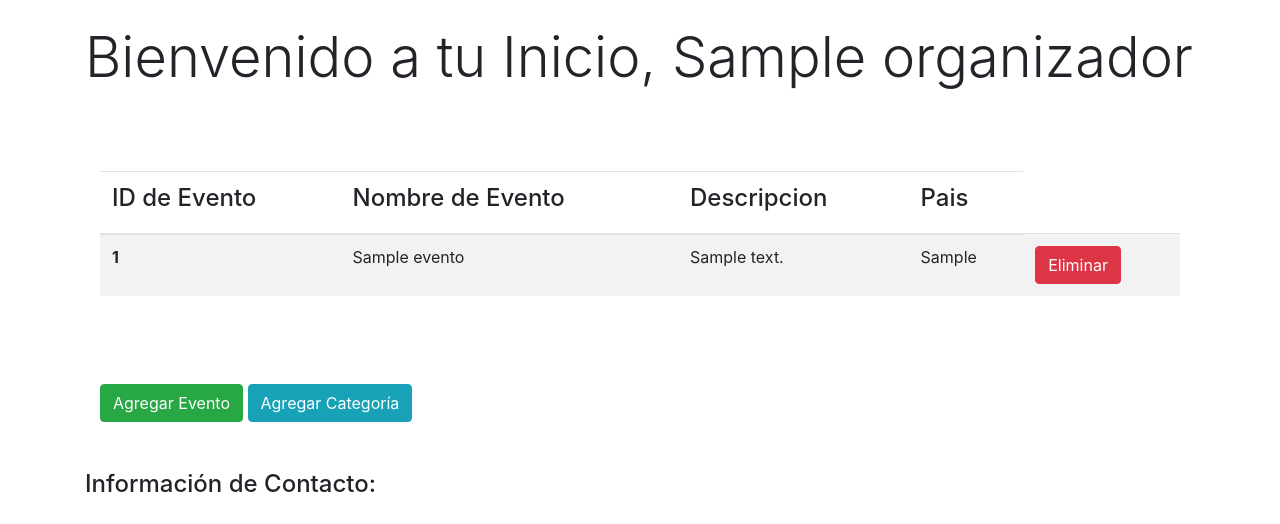
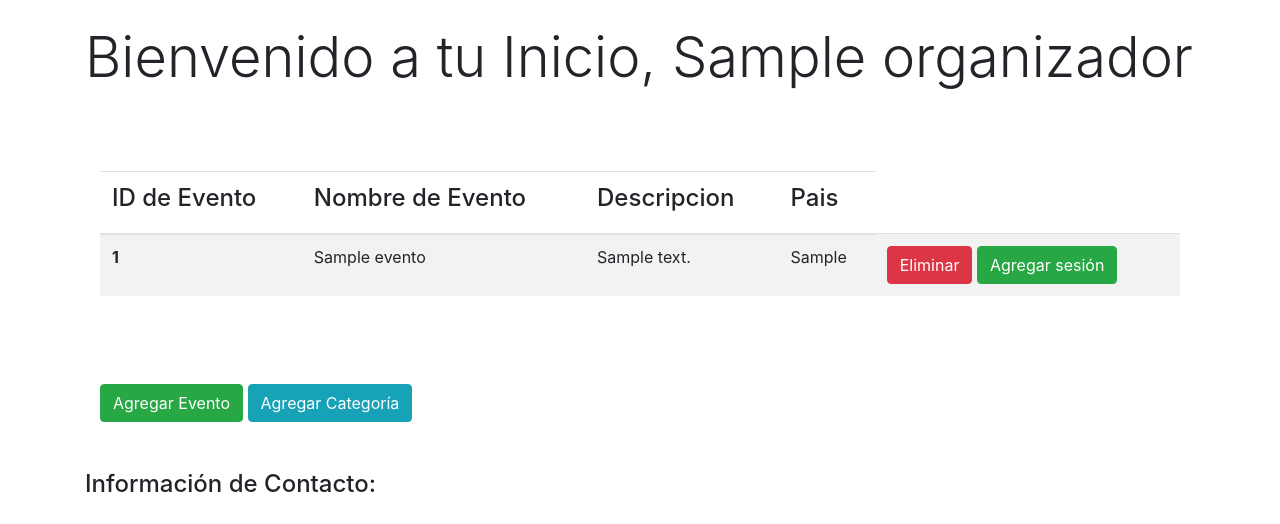
Before and after one commit to Jack-Christopher/IS-Project, a PHP site: page /admin_view.php in a window 1280 px wide. Shown: the part 56-580 px from the top of the page. Run offline with PHP 8.4, Linux system fonts and the light colour scheme; the visitor is signed in with stand-in values (Sample User, id 1); tables that the repository leaves empty hold one stand-in row (values such as "Sample post"); some libraries are stand-ins or nearby versions.

Commit message:
Add files via upload

```diff
--- a/Domain/Views/admin_view.php
+++ b/Domain/Views/admin_view.php
@@ -113,7 +113,9 @@
                     echo "</td>";
 
                     echo "<td>";?>
-                    <a href="admin_view.php?id=<?php echo $current_event->idEvento; ?>" class="btn btn-danger">Eliminar</a>
+                    <a href="admin_view.php?id_evento=<?php echo $current_event->idEvento; ?>" class="btn btn-danger">Eliminar</a>
+                    <a href="evento_sesion_register_page.php?id_eventoo=<?php echo $current_event->idEvento; ?>" class="btn btn-success"> Agregar sesión </a>
+
                     <?php
                     echo "</td>";
                     echo "</tr>";
```
